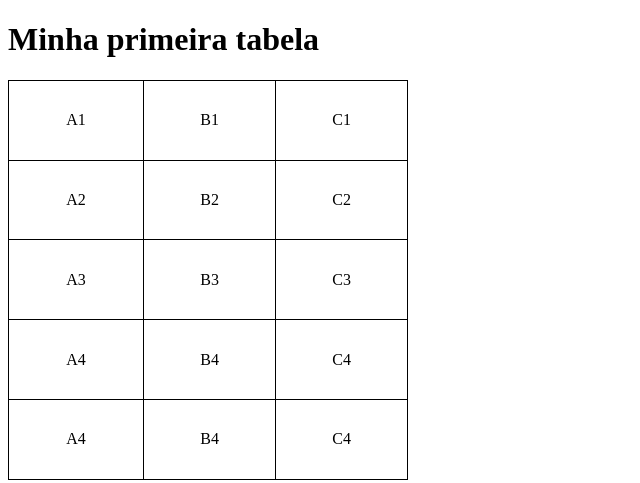
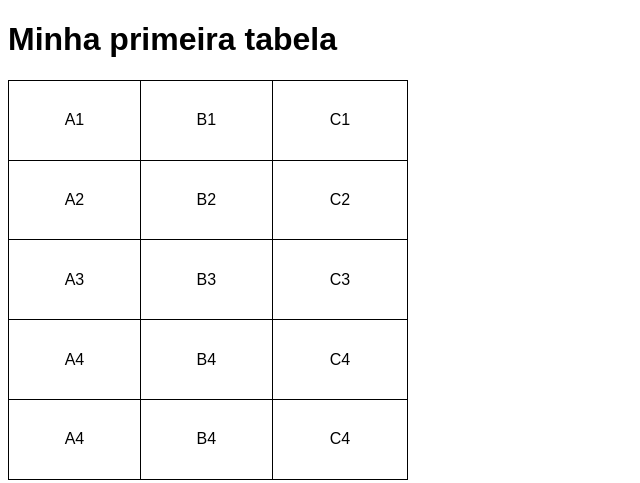
Before and after one commit to lslucasO/html-css, a plain HTML site: page exercicios/ex023/tabela001.html in a window 1280 px wide. Shown: the whole page, without its empty margins (0-640 px from the left). Drawn offline with Linux system fonts and the light colour scheme.

Commit message:
finished

```diff
--- a/exercicios/ex023/tabela001.html
+++ b/exercicios/ex023/tabela001.html
@@ -7,10 +7,15 @@
     <title>Tabelas</title>
 
     <style>
+
+        *{
+            font-family: Arial, Helvetica, sans-serif;
+        }
+
         table{
             width: 400px;
             height: 400px;
-            border-collapse: collapse;
+            border-collapse: collapse; /* Espaçamento das linhas */
         }
 
         td{
```
